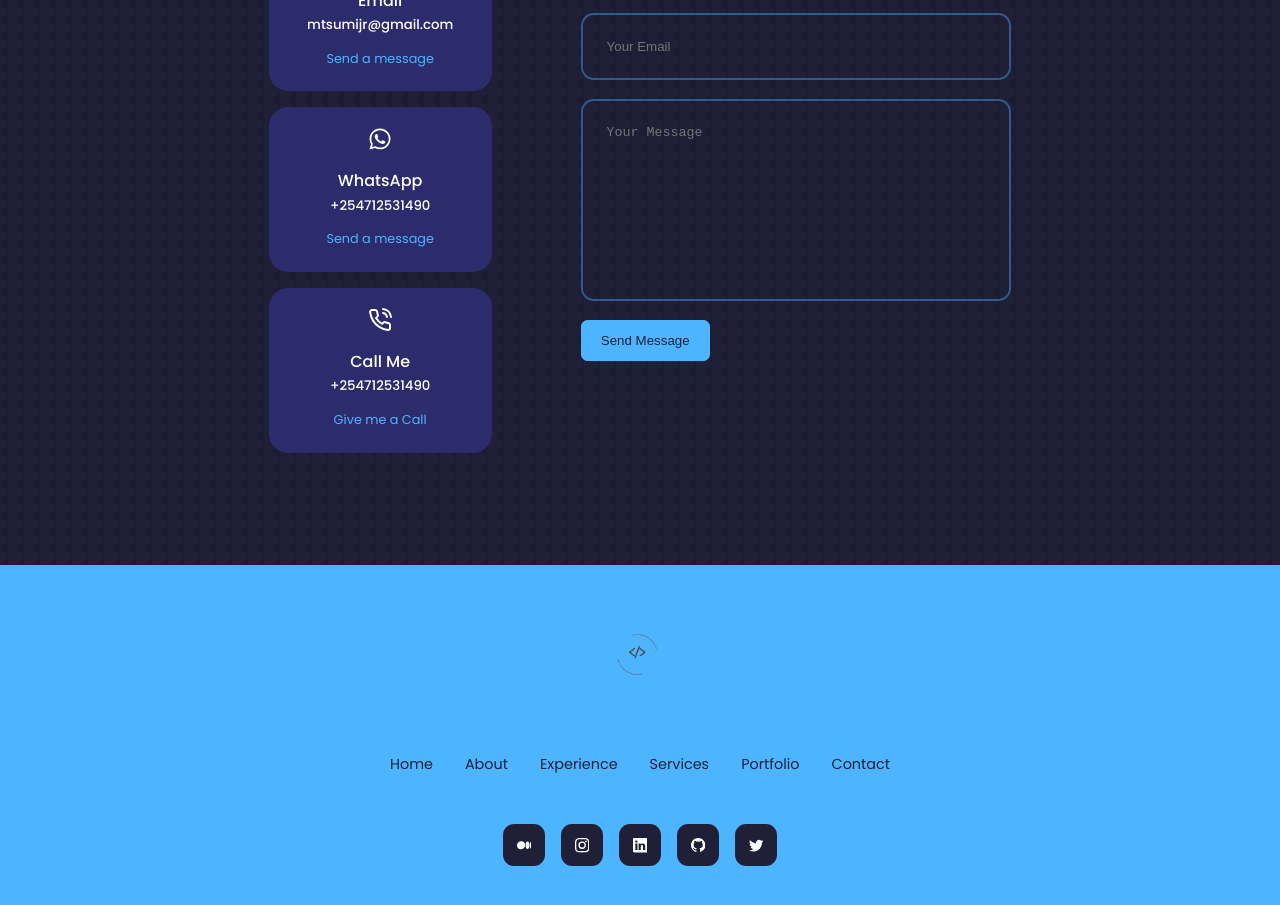
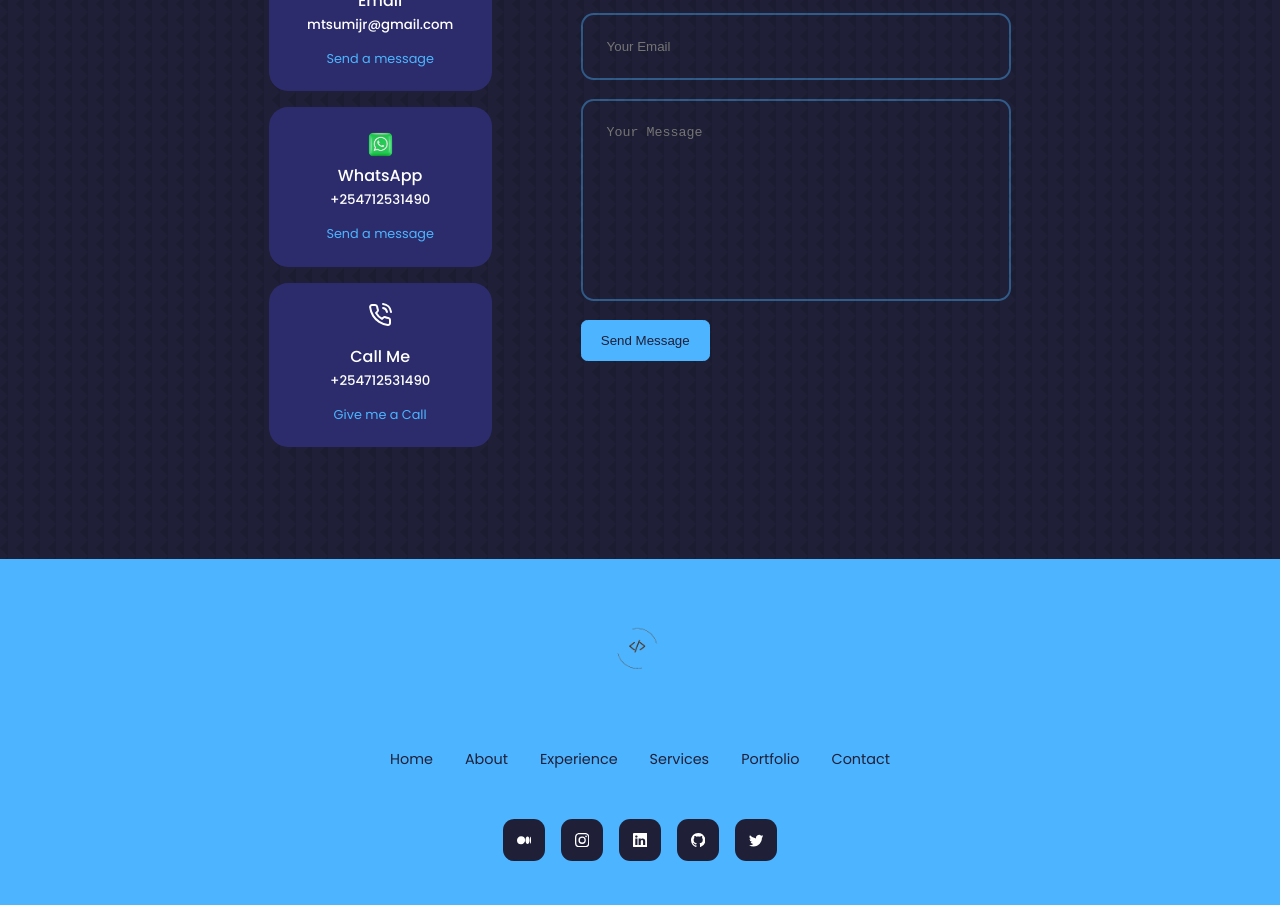
Before and after one commit to Mtsumi/portfolio, a React (Create React App) app in the folder react-portfolio/: page / in a window 1280 px wide. Shown: the part 3780-4685 px from the top of the page. Built offline with nearby package versions, Linux system fonts and the light colour scheme.

Commit message:
Added New whatsapp icon

```diff
--- a/react-portfolio/src/components/contact/Contact.jsx
+++ b/react-portfolio/src/components/contact/Contact.jsx
@@ -1,7 +1,8 @@
 import React, { useRef } from 'react'
 import './contact.css'
 import {MdOutlineEmail} from 'react-icons/md'
-import { FaWhatsapp } from 'react-icons/fa'
+import WA from '../../assets/whatsapp.png'
+// import { FaWhatsapp } from 'react-icons/fa'
 import {FiPhoneCall} from 'react-icons/fi'
 import emailjs from '@emailjs/browser'
 
@@ -31,7 +32,8 @@ const Contact = () => {
               <a href="mailto:mtsumijr@gmail.com" target="__blank" rel="noreferrer"> Send a message</a>
             </article>
             <article className='contact__option'>
-              <FaWhatsapp className='contact__option-icon' />
+              {/* <FaWhatsapp className='contact__option-icon' /> */}
+              <img src={WA} alt="whatsapp" className='whatsapp'/>
               <h4>WhatsApp</h4>
               <h5>+254712531490</h5>
               <a href="https://api.whatsapp.com/send?phone=254712531490" target="__blank" rel="noreferrer"> Send a message</a>
--- a/react-portfolio/src/components/contact/contact.css
+++ b/react-portfolio/src/components/contact/contact.css
@@ -52,6 +52,11 @@ input, textarea {
     resize: none;
     color: var(--color-white);
 }
+.whatsapp {
+    width: 35px;
+    height: 35px;
+    margin: 0 auto;
+}
 
 /*  ======== MEDIA QUERIES (MEDIUM DEVICES) ========= */
 @media screen and (max-width: 1024px) {
```
Also changed, not shown: react-portfolio/src/assets/whatsapp.png (added).
